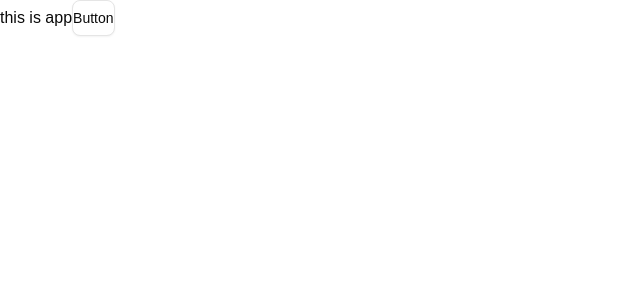
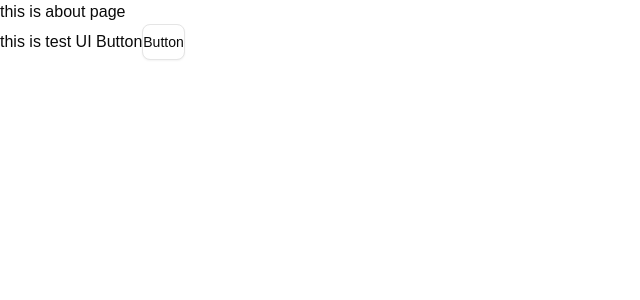
Before and after one commit to zhaoxinkun/HD_React, a React (Vite) app: page /about in a window 1280 px wide. Shown: the top 300 px of the page, without its empty margins (0-640 px from the left). Built offline with nearby package versions, Linux system fonts and the light colour scheme.

Commit message:
tanstackRouter&hooks

```diff
--- a/package.json
+++ b/package.json
@@ -14,6 +14,7 @@
     "@fontsource-variable/inter": "^5.2.8",
     "@tailwindcss/vite": "^4.2.4",
     "@tanstack/react-router": "^1.168.23",
+    "@tanstack/react-router-devtools": "^1.166.13",
     "class-variance-authority": "^0.7.1",
     "clsx": "^2.1.1",
     "lucide-react": "^1.9.0",
--- a/src/App.tsx
+++ b/src/App.tsx
@@ -1,10 +1,13 @@
-import {Button} from "@/components/ui/button"
+import {useTanStackRouter} from "./hooks/useTanStackRouter.tsx";
 
 const App = () => {
+
+    // 使用路由的hooks
+    const {AppRouterProvider} = useTanStackRouter()
+
     return (
         <div>
-            this is app
-            <Button variant="outline">Button</Button>
+            <AppRouterProvider/>
         </div>
     );
 };
--- /dev/null
+++ b/src/hooks/useTanStackRouter.tsx
@@ -0,0 +1,18 @@
+import {RouterProvider} from "@tanstack/react-router";
+import {TanStackRouterDevtools} from "@tanstack/react-router-devtools";
+import router from "@/routes/_root.tsx"
+
+export const useTanStackRouter = () => {
+    const AppRouterProvider = () => {
+        return (
+            <>
+                {/*这里是注册路由以及路由工具的*/}
+                <RouterProvider router={router}/>
+                <TanStackRouterDevtools router={router}/>
+            </>
+        )
+    }
+
+
+    return {AppRouterProvider}
+}
--- /dev/null
+++ b/src/pages/About/About.tsx
@@ -0,0 +1,14 @@
+import {Button} from "@/components/ui/button"
+
+const About = () => {
+    return (
+        <div>
+            this is about page
+            <br/>
+            this is test UI Button
+            <Button variant="outline">Button</Button>
+        </div>
+    );
+};
+
+export default About;
--- /dev/null
+++ b/src/pages/Home/Home.tsx
@@ -0,0 +1,9 @@
+const Home = () => {
+    return (
+        <div>
+            this is home page
+        </div>
+    );
+};
+
+export default Home;
--- /dev/null
+++ b/src/routes/_root.tsx
@@ -0,0 +1,37 @@
+import {createRootRoute, createRoute, createRouter, Outlet} from '@tanstack/react-router'
+import {TanStackRouterDevtools} from '@tanstack/react-router-devtools'
+import Home from "@/pages/Home/Home.tsx";
+import About from "@/pages/About/About.tsx";
+
+
+// 跟路由
+export const rootRoute = createRootRoute({
+    component: () => (
+        <>
+            <Outlet/>
+            <TanStackRouterDevtools/>
+        </>
+    ),
+})
+
+// 创建页面级路由配置
+const indexRoute = createRoute({
+    getParentRoute: () => rootRoute,
+    path: '/',
+    component: () => <Home/>
+})
+
+const aboutRoute = createRoute({
+    getParentRoute: () => rootRoute,
+    path: '/about',
+    component: () => <About/>
+})
+
+
+// 构建路由树
+const routeTree = rootRoute.addChildren([indexRoute, aboutRoute])
+
+// 创建路由
+const router = createRouter({routeTree})
+
+export default router;
```
Also changed, not shown: 1 other file (tests, documents, lock files or other folders).
